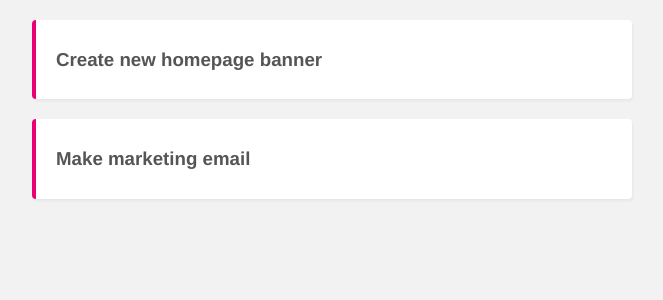
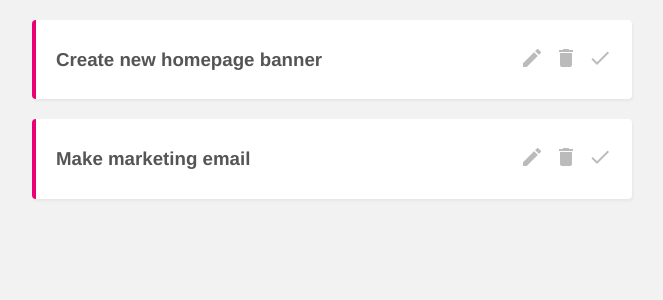
Before and after one commit to lbertoncello/vue-project-planner, a Vue app: page / in a window 1280 px wide. Shown: the top 300 px of the page, without its empty margins (308-971 px from the left). Built offline with nearby package versions, Linux system fonts and the light colour scheme; data requests are answered from the project's data file.

Commit message:
feat(SingleProject): add action icons

```diff
--- a/src/components/SingleProject.vue
+++ b/src/components/SingleProject.vue
@@ -2,13 +2,17 @@
   <div class="project">
     <div class="actions">
       <h3 @click="toggleShowDetails">{{ project.title }}</h3>
+      <div class="icons">
+        <span class="material-icons">edit</span>
+        <span class="material-icons">delete</span>
+        <span class="material-icons">done</span>
+      </div>
     </div>
     <div v-if="showDetails">
       <div class="details">
         <p>{{ project.details }}</p>
       </div>
     </div>
-
   </div>
 </template>
 
@@ -37,8 +41,21 @@ export default {
     box-shadow: 1px 2px 3px rgba(0, 0, 0, 0.05);
     border-left: 4px solid #e90074;
   }
-
   h3 {
     cursor: pointer;
   }
+  .actions {
+    display: flex;
+    justify-content: space-between;
+    align-items: center;
+  }
+  .material-icons {
+    font-size: 24px;
+    margin-left: 10px;
+    color: #bbb;
+    cursor: pointer;
+  }
+  .material-icons:hover {
+    color: #777;
+  }
 </style>
```
